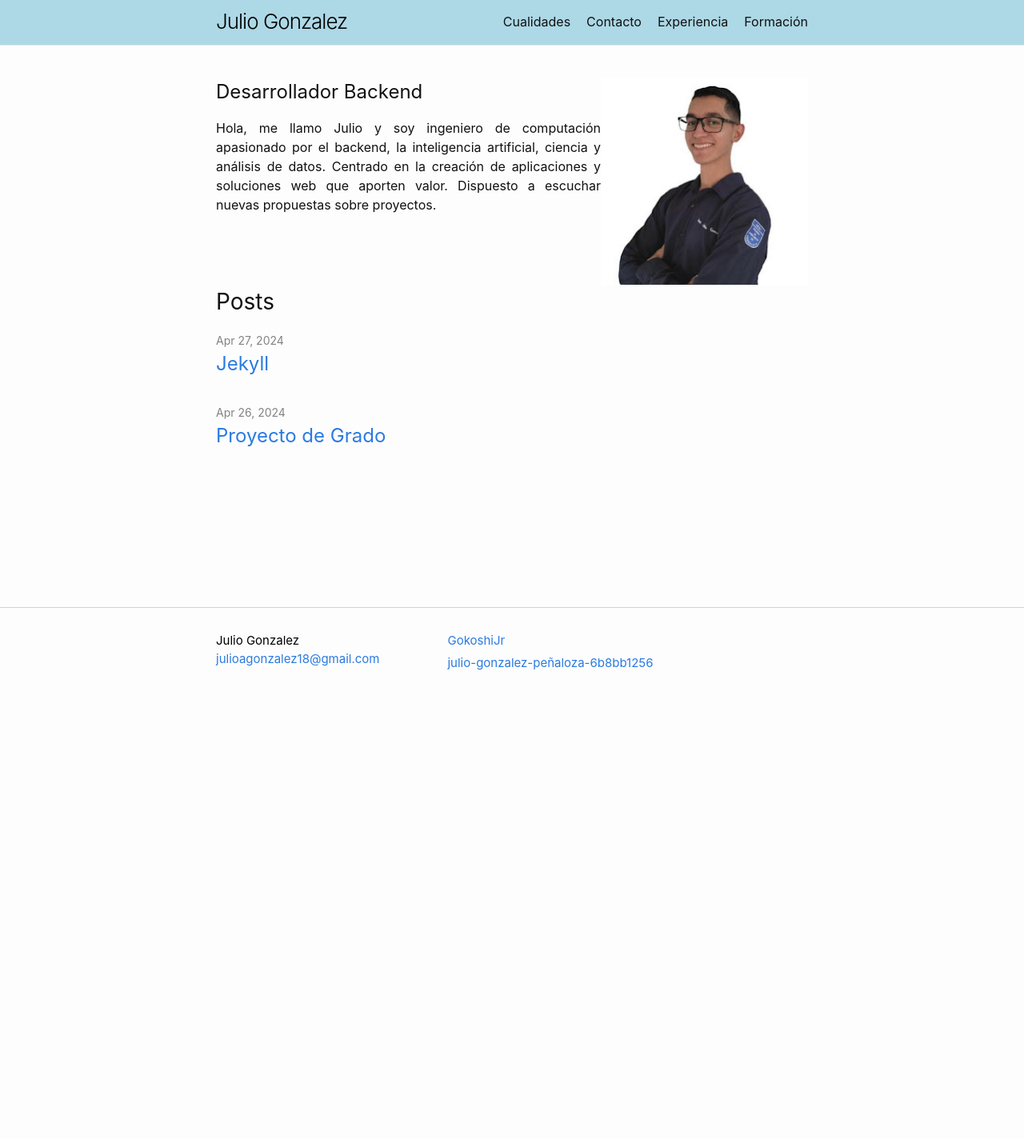
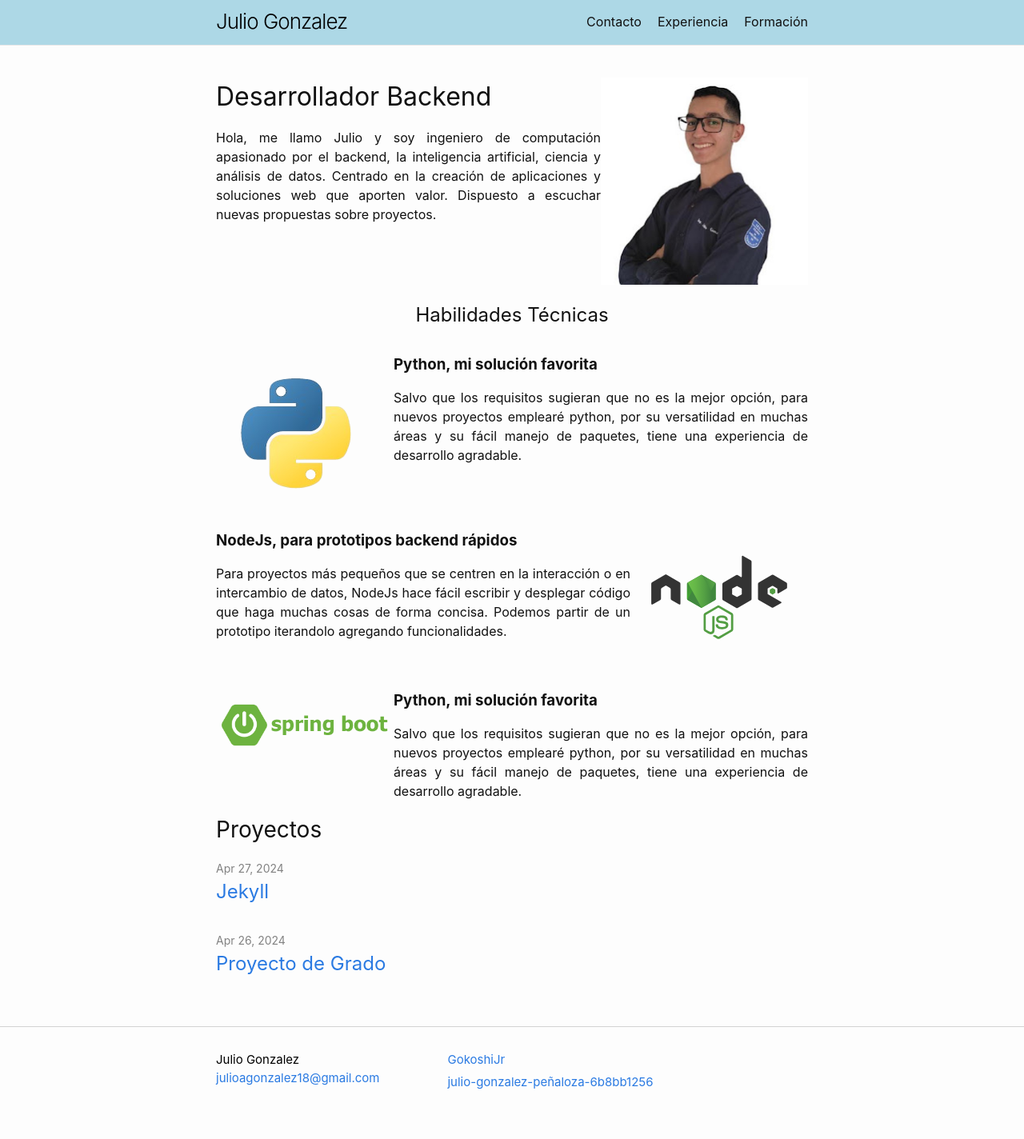
Before and after one commit to GokoshiJr/GokoshiJr.github.io, a Jekyll site: the page built from index.markdown, in a window 1280 px wide. Shown: the whole page at 80% size. Built offline with Jekyll 4.4.1, drawn with Linux system fonts in a browser that asks for light colours; before the commit the page ends 900 px from its top, so only the background shows below that.

Commit message:
update home layout
add _include/stack.html

update assets/goko.css

update index.md

```diff
--- /dev/null
+++ b/_includes/stack.html
@@ -0,0 +1,32 @@
+<div style="margin-top: 20px;">
+    <h2 class="text-center">
+        Habilidades Técnicas
+    </h2>
+    <div class="stack-container" style="margin-top: 30px;">
+        <div style="width: 30%;">
+            <img src="./../assets/img/python-logo.png" alt="">
+        </div>
+        <div id="python-text" style="text-align: justify;">
+            <h3 style="font-weight: bold;">Python, mi solución favorita</h3>
+            <p>{{ site.data.stack.python_text }}</p>
+        </div>
+    </div>
+    <div class="stack-container" style="margin-top: 20px;">
+        <div id="node-text" style="text-align: justify;">
+            <h3 style="font-weight: bold;">NodeJs, para prototipos backend rápidos</h3>
+            <p>{{ site.data.stack.nodejs_text }}</p>
+        </div>
+        <div id="node-image" style="width: 30%; display: flex; justify-content: center;">
+            <img src="./../assets/img/nodejs-1.svg" alt=""style="height: 170px; width: 170px;">
+        </div>
+    </div>
+    <div class="stack-container" style="margin-top: 30px;">
+        <div style="width: 30%;">
+            <img src="./../assets/img/springboot2.png" alt="">
+        </div>
+        <div id="python-text" style="text-align: justify;">
+            <h3 style="font-weight: bold;">Python, mi solución favorita</h3>
+            <p>{{ site.data.stack.python_text }}</p>
+        </div>
+    </div>
+</div>
--- a/_layouts/home.html
+++ b/_layouts/home.html
@@ -9,14 +9,15 @@ layout: default
 
   <div class="container">
     <div id="home">
-      <h2>{{ page.subtitle }}</h2>
-      {{ content }}
-      <!-- <div style="text-align: center;">
-        <a href="../assets/CV_Julio_Gonzalez_ES.pdf">Ver CV</a>
-      </div> -->
+      <h1>{{ page.subtitle }}</h1>
+      <div id="home_content">
+        {{ content }}
+      </div>
     </div>
     <img src="../assets/img/julio_fondo_blanco.jpg" alt="" style="width: 35%; height: 35%" id="foto">
   </div>
+
+  {% include stack.html %}
 
   {%- if site.posts.size > 0 -%}
     <h2 class="post-list-heading">{{ page.list_title | default: "Posts 2" }}</h2>
--- a/about.markdown
+++ /dev/null
@@ -1,5 +0,0 @@
----
-layout: page
-title: Cualidades
-permalink: /cualidades/
----
--- a/assets/goko.css
+++ b/assets/goko.css
@@ -1,3 +1,26 @@
+#node-text, #python-text {
+    width: 70%;
+}
+
+.stack-container {
+    display: flex;
+    flex-direction: row;
+    flex-wrap: wrap;
+    margin-top: 10px;
+}
+
+.text-start {
+text-align: left !important;
+}
+
+.text-end {
+text-align: right !important;
+}
+
+.text-center {
+text-align: center !important;
+}
+
 #principal-header {
     background-color: lightblue;
 }
@@ -24,6 +47,31 @@
     #home {
         width: 100%;
     }
+    .stack-container {
+        display: flex;
+        flex-direction: column;
+        flex-wrap: wrap;
+        margin-top: 10px;
+        align-items: center;
+        justify-content: center;
+    }
+    #node-text {
+        order: 1;
+        width: 90%;
+
+    }
+    #node-image {
+        order: 0;
+    }
+    #python-text {
+        width: 90%;
+    }
+    #home_content {
+        padding: 20px;
+    }
+    h1 {
+        text-align: center;
+    }
 }
 
 @media (min-width: 576px) {
--- a/index.markdown
+++ b/index.markdown
@@ -3,7 +3,7 @@
 # To modify the layout, see https://jekyllrb.com/docs/themes/#overriding-theme-defaults
 
 layout: home
-list_title: Posts
+list_title: Proyectos
 subtitle: Desarrollador Backend
 ---
 
```
